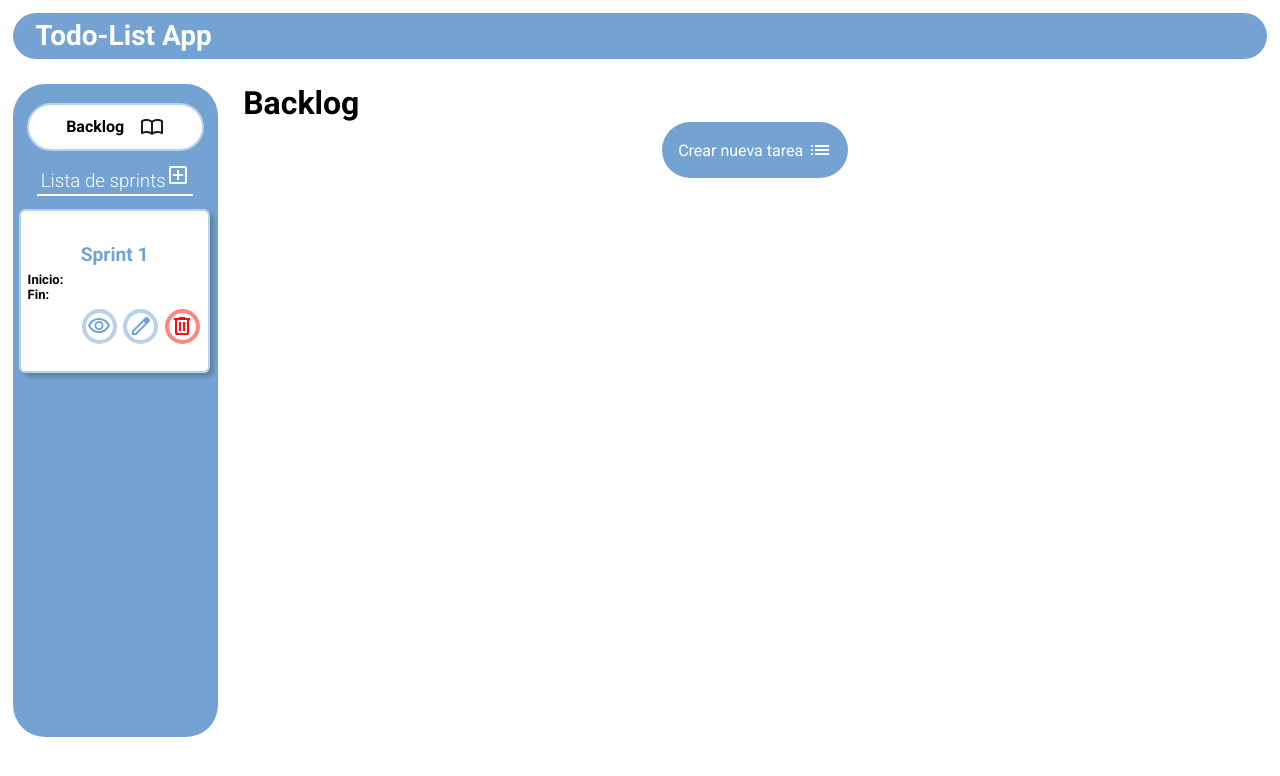
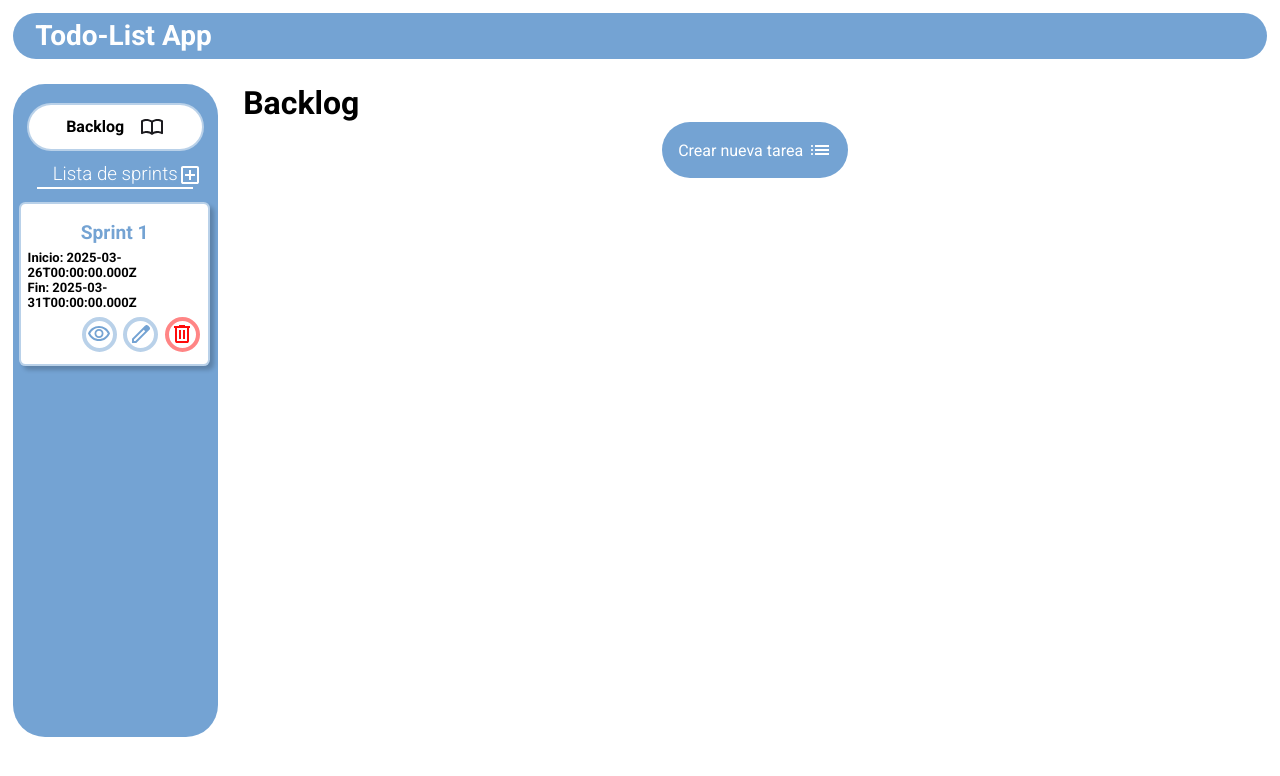
Before and after one commit to JeronimoCortez/TodoList, a React (Vite) app: page / in a window 1280 px wide. Shown: the top 776 px of the page. Built offline with nearby package versions, Linux system fonts and the light colour scheme.

Commit message:
Centrado de button add en lista sprint, añadi hover a los button de cardSprint, renderiza dinamico en cardsprint

```diff
--- a/src/components/ui/DeleteButton/DeleteButton.module.css
+++ b/src/components/ui/DeleteButton/DeleteButton.module.css
@@ -7,3 +7,7 @@
   width: 1.7rem;
   height: 1.7rem;
 }
+
+.deleteButton:hover {
+  cursor: pointer;
+}
--- a/src/components/ui/EditButton/EditButton.module.css
+++ b/src/components/ui/EditButton/EditButton.module.css
@@ -7,3 +7,7 @@
   width: 1.7rem;
   height: 1.7rem;
 }
+
+.editButton:hover {
+  cursor: pointer;
+}
--- a/src/components/ui/SprintCard/SprintCard.tsx
+++ b/src/components/ui/SprintCard/SprintCard.tsx
@@ -1,15 +1,21 @@
+import { FC } from "react";
+import { ISprint } from "../../../types/ISprint";
 import DeleteButton from "../DeleteButton/DeleteButton";
 import EditButton from "../EditButton/EditButton";
 import TaskEyeButton from "../TaskEyeButton/TaskEyeButton";
 import styles from "./SprintCard.module.css";
 
-const SprintCard = () => {
+type IPropsSprintCard = {
+  sprint: ISprint;
+};
+
+const SprintCard: FC<IPropsSprintCard> = (sprint) => {
   return (
     <div className={styles.sprintCard}>
-      <div className={styles.sprintCardHeader}>Sprint 1</div>
+      <div className={styles.sprintCardHeader}>{sprint.sprint.nombre}</div>
       <div className={styles.sprintCardInfo}>
-        <div>Inicio: </div>
-        <div>Fin: </div>
+        <div>Inicio: {sprint.sprint.inicio.toISOString()}</div>
+        <div>Fin: {sprint.sprint.fin.toISOString()} </div>
       </div>
       <div className={styles.sprintCardButtons}>
         <TaskEyeButton />
--- a/src/components/ui/SprintsAside/SprintsAside.module.css
+++ b/src/components/ui/SprintsAside/SprintsAside.module.css
@@ -29,6 +29,7 @@
 }
 
 .containerTitleButton {
+  position: relative;
   display: flex;
   justify-content: center;
   align-items: center;
@@ -43,12 +44,14 @@
 
 .buttonAddSprint {
   all: unset;
+  position: absolute;
 }
 
 .buttonAddSprint:hover {
   cursor: pointer;
 }
 
+
 .line {
   width: 80%;
   border: 1px solid #fff;
--- a/src/components/ui/SprintsAside/SprintsAside.tsx
+++ b/src/components/ui/SprintsAside/SprintsAside.tsx
@@ -1,7 +1,14 @@
+import { ISprint } from "../../../types/ISprint";
 import SprintCard from "../SprintCard/SprintCard";
 import styles from "./SprintsAside.module.css";
 
 const SprintsAside = () => {
+  const sprint: ISprint = {
+    nombre: "Sprint 1",
+    inicio: new Date("2025-03-26"),
+    fin: new Date("2025-03-31"),
+  };
+
   return (
     <div className={styles.containerAside}>
       <button className={styles.buttonBacklog}>
@@ -11,7 +18,7 @@ const SprintsAside = () => {
         <h3 className={styles.title}>
           Lista de sprints
           <button className={styles.buttonAddSprint}>
-            <img src="./add.svg" alt="" />
+            <img className={styles.addIcon} src="./add.svg" alt="" />
           </button>
         </h3>
       </div>
@@ -19,7 +26,7 @@ const SprintsAside = () => {
       <div className={styles.line}></div>
 
       <div className={styles.sprintCardContainer}>
-        <SprintCard />
+        <SprintCard sprint={sprint} />
       </div>
     </div>
   );
--- a/src/components/ui/TaskEyeButton/TaskEyeButton.module.css
+++ b/src/components/ui/TaskEyeButton/TaskEyeButton.module.css
@@ -7,3 +7,7 @@
   width: 1.7rem;
   height: 1.7rem;
 }
+
+.taskEyeButton:hover {
+  cursor: pointer;
+}
--- /dev/null
+++ b/src/types/ISprint.ts
@@ -0,0 +1,5 @@
+export interface ISprint {
+  nombre: string,
+  inicio: Date,
+  fin: Date
+}
```
